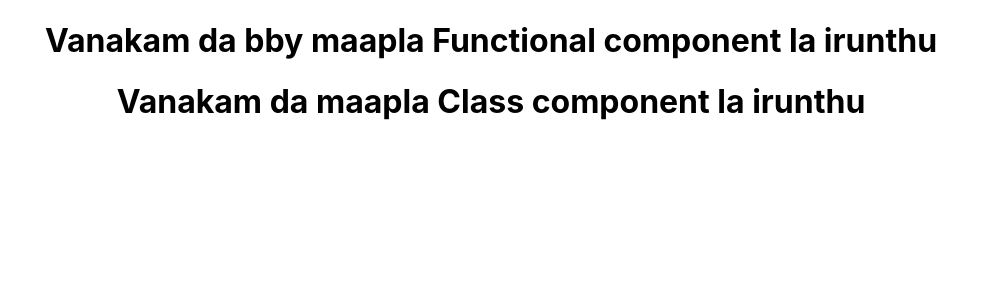
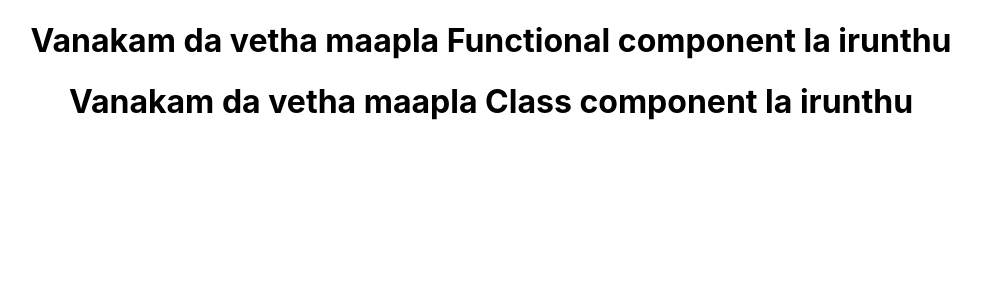
Before and after one commit to Vethanathan/React, a React (Create React App) app: page / in a window 1280 px wide. Shown: the top 300 px of the page, without its empty margins (149-1130 px from the left). Built offline with nearby package versions, Linux system fonts and the light colour scheme.

Commit message:
First commit

```diff
--- a/src/App.js
+++ b/src/App.js
@@ -6,8 +6,8 @@ function App() {
   return (
     <div className="App">
 
-      <Greet name="bby"/>
-      <Welcome/>
+      <Greet name="vetha"/>
+      <Welcome name = "vetha"/>
     </div>
   );
 }
--- a/src/components/Welcome.js
+++ b/src/components/Welcome.js
@@ -2,7 +2,7 @@ import React, { Component} from "react";
 
 class Welcome extends Component{
     render(){
-        return <h1>Vanakam da maapla Class component la irunthu</h1>
+        return <h1>Vanakam da {this.props.name} maapla Class component la irunthu</h1>
     }
 }
 export default Welcome;
```
